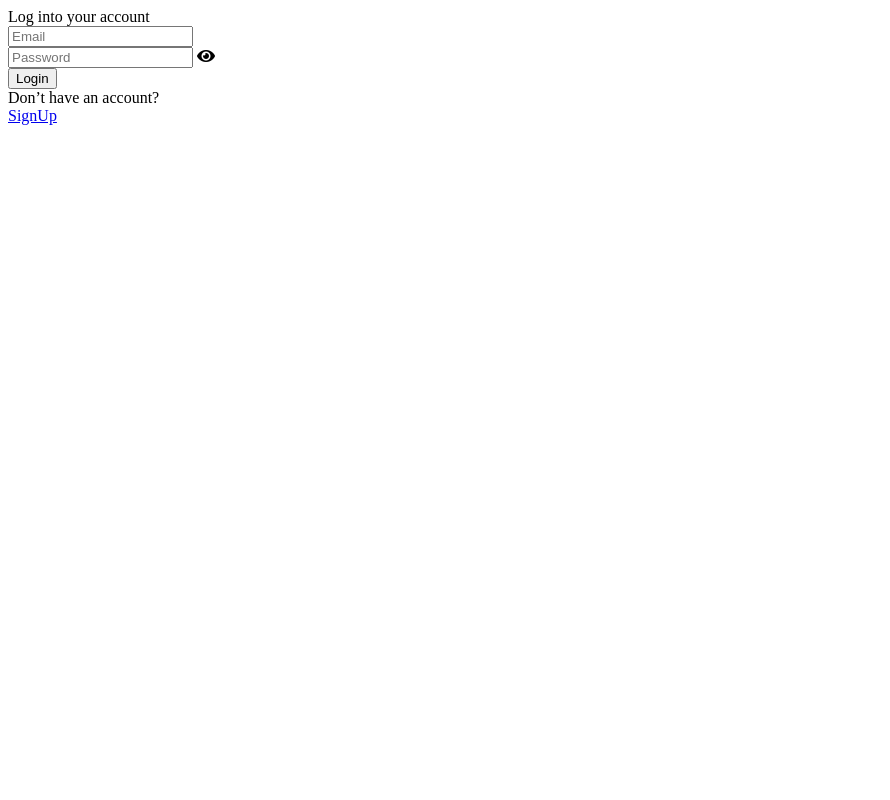
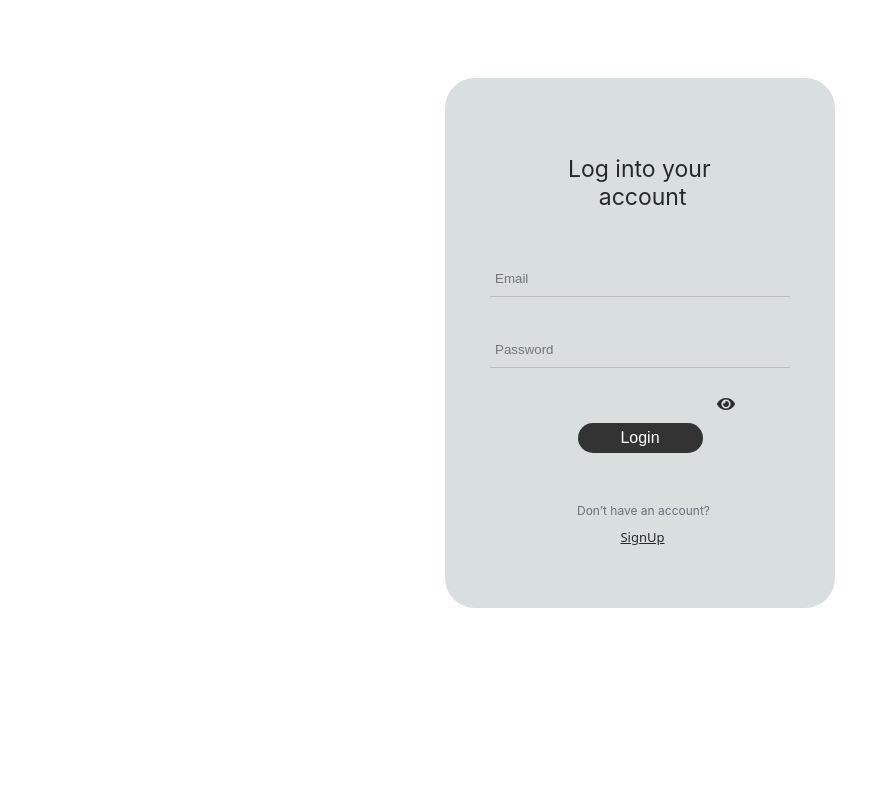
Before and after one commit to that-kimani/login-page-template, a Django app: page /login in a window 1280 px wide. Shown: the whole page, without its empty margins (0-890 px from the left). Run offline with Django 5.2, Linux system fonts and the light colour scheme.

Commit message:
Bring in new css and minor changes to html file

```diff
--- a/page/page/login_page/Templates/login_page.html
+++ b/page/page/login_page/Templates/login_page.html
@@ -1,3 +1,5 @@
+{% load static %}
+
 <!DOCTYPE html>
 <html lang="en">
 
@@ -5,7 +7,7 @@
     <meta charset="UTF-8">
     <meta name="viewport" content="width=device-width, initial-scale=1.0">
 
-    <link rel="stylesheet" href="index.css">
+    <link rel="stylesheet" href="{% static "login_page.css"%}">
     <link rel="stylesheet" href="https://cdnjs.cloudflare.com/ajax/libs/font-awesome/5.15.4/css/all.min.css">
 
     <title>Login</title>
@@ -31,11 +33,11 @@
         <form>
 
           <div class="form-group">
-            <input type="email" class="email" placeholder="Email"></input>
+            <input type="email" class="email" placeholder="Email" required></input>
           </div>
 
           <div class="form-group">
-            <input type="password" class="password" id="password" placeholder="Password"></input>
+            <input type="password" class="password" id="password" placeholder="Password" required></input>
             <i class="fas fa-eye toggle-password" id="toggle-password"></i>
           </div>
 
--- a/page/page/static_assets/login_page.css
+++ b/page/page/static_assets/login_page.css
@@ -1,14 +1,25 @@
+* {
+    margin: 0;
+    padding:0;
+    box-sizing: border-box;
+}
+
+html, body {
+    height: 100%;
+    background-color: #F2F2F2;
+}
+
 .frame-3 {
-    background: #F2F2F2;
     display: flex;
     flex-direction: column;
+    justify-content: center;
     align-items: center;
-    padding: 410.4px 96px 669.2px 96px;
-    width: 1125px;
+    padding:35px 0px 125px 0px;
+    width: 100%;
     box-sizing: border-box;
 }
 .frame-3 .group {
-    margin: 0 1.5px 293.9px 0;
+    margin: 0 0px 60px 0 ;
     display: flex;
     flex-direction: column;
     align-items: center;
@@ -19,95 +30,294 @@
     overflow-wrap: break-word;
     font-family: 'Inter';
     font-weight: 400;
-    font-size: 78px;
+    font-size: 35px;
     color: #26282A;
 }
 .frame-3 .account {
-    margin-left: 0.7px;
+    margin-left: 6.7px;
     overflow-wrap: break-word;
     font-family: 'Inter';
     font-weight: 400;
-    font-size: 78px;
+    font-size: 30px ;
     color: #26282A;
 }
+/*
 .frame-3 .email {
-    opacity: 0.6;
-    margin: 0 9.5px 17.2px 9.5px;
+    opacity: 0.4;
+    margin: 0 10px 10px 5px ;
     display: inline-block;
     align-self: flex-start;
     overflow-wrap: break-word;
     font-family: 'Inter';
     font-weight: 400;
-    font-size: 50px;
-    color: #26282A;
-}
-.frame-3 .line-1 {
-    background: #26282A;
-    margin: 0 1px 130px 0;
-    width: 932px;
-    height: 2px;
-}
+    font-size: 16px ;
+    color: #040f1a;
+    border: none;
+    border-bottom: 1px solid ;
+    border-radius: 0px;
+    transition: border-color 1.5s ease;
+
 .frame-3 .password {
-    opacity: 0.6;
-    margin: 0 10px 16.4px 10px;
+    opacity: 0.4;
+    margin: 0 10px 10px 5px;
     display: inline-block;
     align-self: flex-start;
     overflow-wrap: break-word;
     font-family: 'Inter';
     font-weight: 400;
-    font-size: 50px;
-    color: #26282A;
+    font-size: 16px;
+    color: #040f1a;
+}*/
+.form-group input {
+    background-color: #F2F2F2;
+    width: 300px;
+    margin-bottom: 40px;
+    padding:10px 5px;
+    border: none;
+    border-bottom:1px solid #bdbdbd;
+    border-radius: 0px;
+    outline: none;
+    transition: border-color 0.8s ease;
+
+  }
+  .form-group input:focus {
+    border-bottom: 1px solid #333;
+
+  }
+.frame-3 .email_container {
+    margin: 0 1px 50px 0;
+    width: 360px;
 }
-.frame-3 .line-2 {
-    background: #26282A;
-    margin: 0 1px 187px 0;
-    width: 932px;
-    height: 2px;
+.frame-3 .password_container {
+    margin: 0 1px 50px 0;
+    width: 360px;
+    padding: 10px 5px;
 }
+/*
 .frame-3 .login {
     overflow-wrap: break-word;
     font-family: 'Inter';
     font-weight: 400;
-    font-size: 50px;
+    font-size: 25px;
     color: #FFFFFF;
-    margin-left: 180px;
+    margin:0 0 0 60px;
 }
-.frame-3 .container {
+.frame-3 .login_container {
+    background: #26282A;
     border-radius: 58px;
-    background: #26282A;
+    margin: 35px 0 90px 0;
+    padding: 8px 15px 15px 0;
+    width: 180px;
+    height:45px;
     position: relative;
-    margin: 0 9px 146.2px 0;
     display: flex;
-    padding: 19.6px 0 20.4px 1.8px;
-    width: 468px;
     box-sizing: border-box;
+}*/
+.login-button {
+    background-color: #333;/* Dark background color */
+    width: 125px;
+    margin-bottom:50px;
+    color: white;           /* White text color */
+    border: none;           /* Remove default border */
+    padding: 6px 20px;     /* Padding for size */
+    font-size: 16px;        /* Font size */
+    border-radius: 25px;    /* Rounded corners */
+    cursor: pointer;        /* Pointer cursor on hover */
+    outline: none;          /* Remove outline */
+    transition: background-color 0.3s; /* Smooth transition for background color */
+
+}
+.login-button:hover {
+    background-color: #424242; /* Slightly lighter background on hover */
+
+}
+.toggle-password {
+    opacity: 0.8;
+    position: absolute;
+    margin-right: 535px;
+    margin-top: 4px;
+    top: 50%;
+    right: 10px;
+    transform: translateY(-50%);
+    cursor:pointer;
 }
 .frame-3 .dont-have-an-account {
     opacity: 0.6;
-    margin: 0 2.4px 28.5px 0;
+    margin: 0 0px 10px 7px;
     display: inline-block;
     overflow-wrap: break-word;
     font-family: 'Inter';
     font-weight: 400;
-    font-size: 50px;
-    color: #26282A;
+    font-size: 20px;
+    color: #111e2c;
 }
 .frame-3 .sign-up {
-    margin-right: 8.1px;
+    margin: 0 5px 0 5px ;
     overflow-wrap: break-word;
     font-family: 'Noto Sans';
     font-weight: 400;
-    font-size: 45px;
+    font-size: 22px;
     color: #26282A;
+    text-decoration:underline ;
 }
 
 /*#####################################################################################################################*/
 
-@media only screen and (max-width: 360px) {
+@media only screen and (max-width: 600px) {
 
     .frame-3{
-        padding: 100px 96px 670px 96px;
+        width:100%;
+        height: 100%;
     }
 
 
 }
+
+@media only screen and (min-width: 601px) {
+
+    .frame-3{
+        width:100%;
+        height: 100%;
+    }
+
+
+}
+
+@media only screen and (min-width: 768px) {
+
+    .frame-3{
+        width:100%;
+        height: 100%;
+        padding-top: 125px;
+    }
+
+
+}
+
+@media only screen and (min-width: 992px) {
+
+    .frame-3{
+        width:100%;
+        height: 100%;
+        padding-top: 125px;
+    }
+
+
+}
+
+
+@media only screen and (min-width: 1200px) {
+    html, body {
+        width: 100%;
+        height: 100%;
+        background-color: #FFFFFF;
+    }
+    .wrapper{
+        height: 600px;
+        width: 100%;
+        display: flex;
+        justify-content: center;
+    }
+
+    .frame-3{
+        width:390px;
+        height: 530px;
+        padding-top: 140px;
+        margin-top: 78px;
+        border-radius: 30px;
+        background-color: #d9dedf;
+    }
+
+    .frame-3 .group {
+        margin: 0 1.5px 50px 0 ;
+    }
+
+    .frame-3 .log-into-your {
+        font-size: 23px;
+    }
+
+    .frame-3 .account {
+        font-size: 23px ;
+    }
+    /*
+
+    .frame-3 .email {
+        opacity: 0.4;
+        margin: 0 10px 6px 7px ;
+        font-size: 16px ;
+        width: 310px;
+        padding: 5px 5px;
+        border: none;
+        border-bottom: 1px solid #000000;
+        border-radius: 0px;
+        outline: none;
+        background-color: #d8e7e9;
+        transition: border-color 1.5s ease;
+    }
+
+    .frame-3 .email_container {
+        width: 325px;
+        margin-bottom: 40px;
+    }
+
+    .frame-3 .password {
+        opacity: 0.4;
+        margin: 0 10px 6px 7px;
+        font-size: 16px;
+        width: 310px;
+        padding: 5px 5px;
+        border: none;
+        border-bottom: 1px solid #000000;
+        border-radius: 0px;
+        outline: none;
+        background-color: #d8e7e9;
+        transition: border-color 1.5s ease;
+    }
+
+    .frame-3 .password_container {
+        width: 325px;
+        margin-bottom: 75px;
+    }
+    */
+
+    /*Shared snippet*/
+    .form-group input {
+        background-color: #d9dedf;
+        width: 300px;
+        margin-bottom: 35px;
+        padding:10px 5px;
+        border: none;
+        border-bottom:1px solid #bdbdbd;
+        border-radius: 0px;
+        outline: none;
+        transition: border-color 0.8s ease;
+
+      }
+      .toggle-password {
+        opacity: 0.8;
+        position: absolute;
+        margin-right: 535px;
+        margin-top: 4px;
+        top: 50%;
+        right: 10px;
+        transform: translateY(-50%);
+        cursor:pointer;
+    }
+    .frame-3 .login-button {
+        margin-top: 20px;
+
+    }
+    .frame-3 .dont-have-an-account {
+        opacity: 0.6;
+        margin: 0 0px 10px 7px;
+        font-size: 12px;
+        color: #192a3b;
+    }
+    .frame-3 .sign-up {
+        margin-left: 10px ;
+        font-size: 13px;
+        color: #26282A;
+    }
+
+
+}
```
